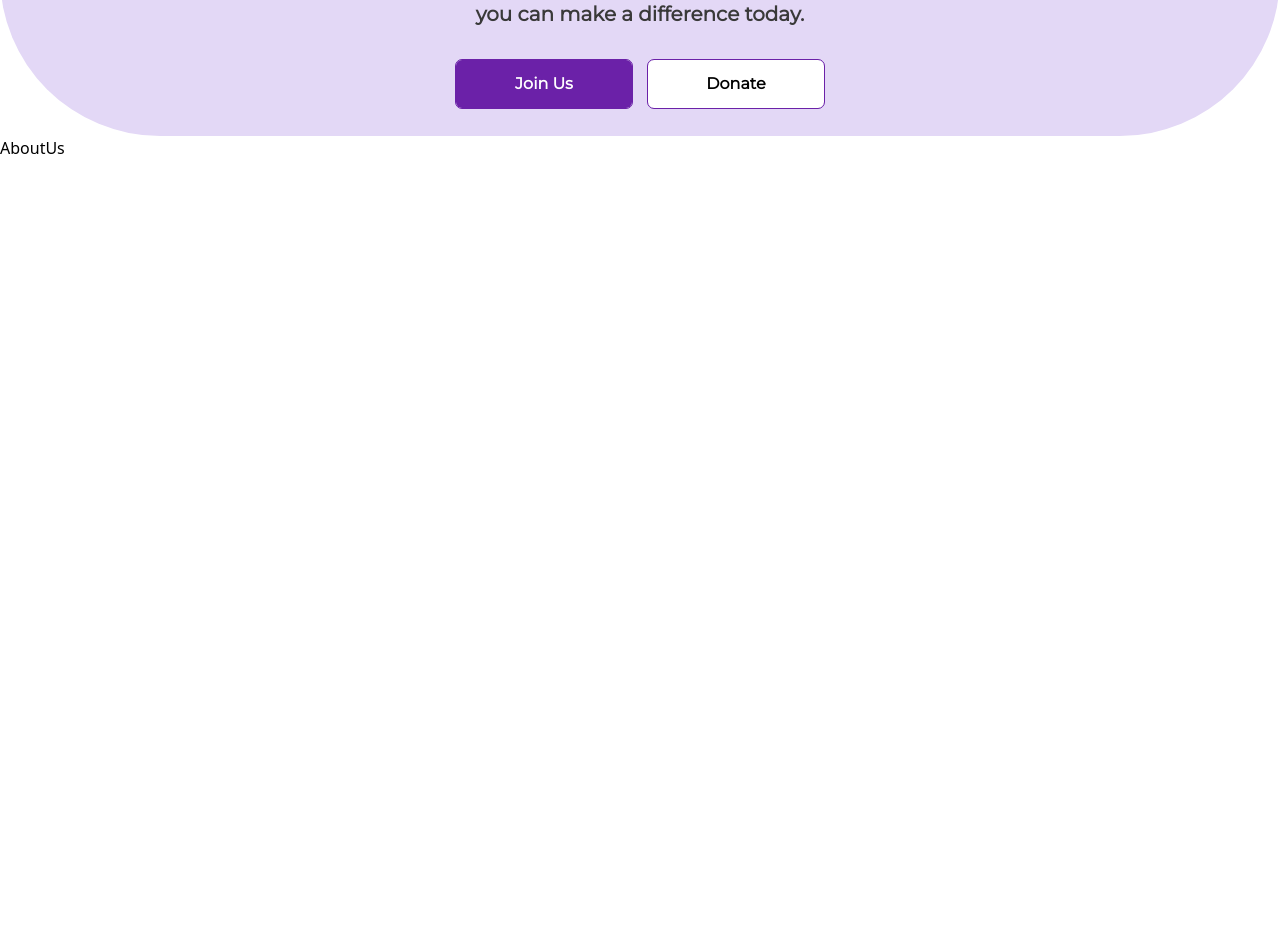
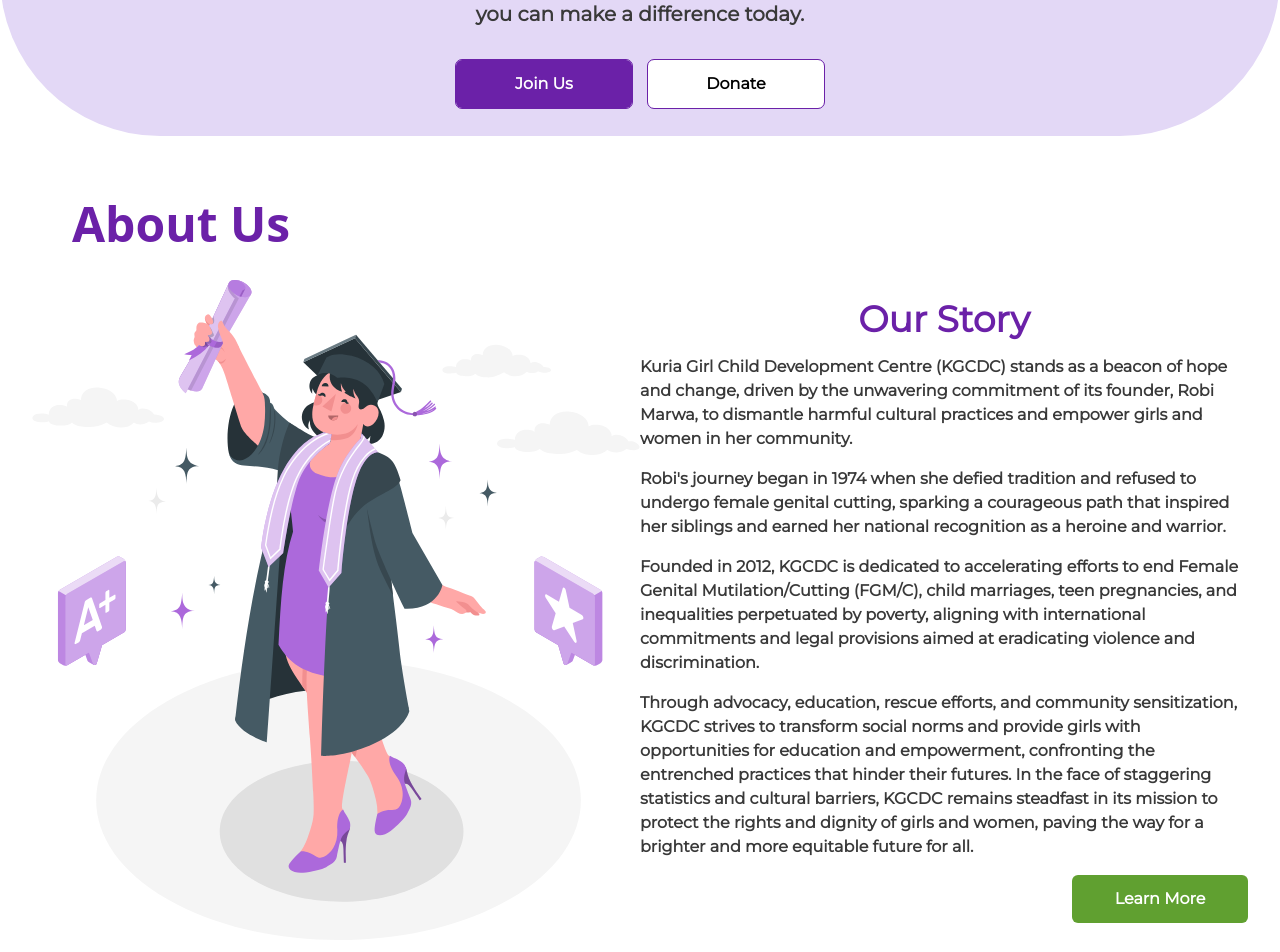
Before and after one commit to prince475/kgcdc, a React (Vite) app: page / in a window 1280 px wide. Shown: the part 1128-2080 px from the top of the page. Before the commit the page ends 1288 px from the top, so only its background shows below. Built offline with nearby package versions, Linux system fonts and the light colour scheme.

Commit message:
"Updated SectionHeading component and AboutUs page with new layout and styles"

```diff
--- a/src/components/texts/SectionHeading.jsx
+++ b/src/components/texts/SectionHeading.jsx
@@ -6,7 +6,7 @@ const SectionHeading = ({ className, ...props }) => {
     <h2
       {...props}
       className={cn(
-        "text-center text-xl font-bold text-[#393939] lg:text-5xl",
+        "text-center text-2xl font-bold text-[#393939] lg:text-5xl",
         className,
       )}
     >
--- a/src/pages/home/sections/about-us/AboutUs.jsx
+++ b/src/pages/home/sections/about-us/AboutUs.jsx
@@ -1,5 +1,21 @@
+import SectionHeading from "@/components/texts/SectionHeading";
+import aboutImage from "@assets/images/homepage/about-us/about-image.svg";
+import OurStory from "./OurStory";
+
 const AboutUs = () => {
-  return <div>AboutUs</div>;
+  return (
+    <section className="p-4 md:p-6 lg:p-8">
+      <SectionHeading className="py-4 text-left text-purple-800 lg:p-8 lg:px-10">
+        About Us
+      </SectionHeading>
+
+      <div className="grid grid-cols-1 place-items-center md:grid-cols-2">
+        <img src={aboutImage} alt="About Us" />
+
+        <OurStory />
+      </div>
+    </section>
+  );
 };
 
 export default AboutUs;
--- /dev/null
+++ b/src/pages/home/sections/about-us/OurStory.jsx
@@ -0,0 +1,56 @@
+import Button from "@/components/buttons/Button";
+import DynamicText from "@/components/texts/DynamicText";
+
+const OurStory = () => {
+  return (
+    <section className="flex flex-col justify-center gap-4">
+      <DynamicText
+        as="h3"
+        className="text-center text-2xl text-purple-800 lg:text-4xl"
+      >
+        Our Story
+      </DynamicText>
+
+      <div className="flex flex-col gap-4">
+        <DynamicText className="lg: text-left">
+          Kuria Girl Child Development Centre (KGCDC) stands as a beacon of hope
+          and change, driven by the unwavering commitment of its founder, Robi
+          Marwa, to dismantle harmful cultural practices and empower girls and
+          women in her community.
+        </DynamicText>
+
+        <DynamicText className="lg: text-left">
+          Robi&apos;s journey began in 1974 when she defied tradition and
+          refused to undergo female genital cutting, sparking a courageous path
+          that inspired her siblings and earned her national recognition as a
+          heroine and warrior.
+        </DynamicText>
+
+        <DynamicText className="lg: text-left">
+          {" "}
+          Founded in 2012, KGCDC is dedicated to accelerating efforts to end
+          Female Genital Mutilation/Cutting (FGM/C), child marriages, teen
+          pregnancies, and inequalities perpetuated by poverty, aligning with
+          international commitments and legal provisions aimed at eradicating
+          violence and discrimination.
+        </DynamicText>
+
+        <DynamicText className="lg: text-left">
+          Through advocacy, education, rescue efforts, and community
+          sensitization, KGCDC strives to transform social norms and provide
+          girls with opportunities for education and empowerment, confronting
+          the entrenched practices that hinder their futures. In the face of
+          staggering statistics and cultural barriers, KGCDC remains steadfast
+          in its mission to protect the rights and dignity of girls and women,
+          paving the way for a brighter and more equitable future for all.
+        </DynamicText>
+
+        <Button className="self-end bg-[#60A030] text-white outline-0">
+          Learn More
+        </Button>
+      </div>
+    </section>
+  );
+};
+
+export default OurStory;
```
Also changed, not shown: src/assets/images/homepage/about-us/about-image.svg (added).
